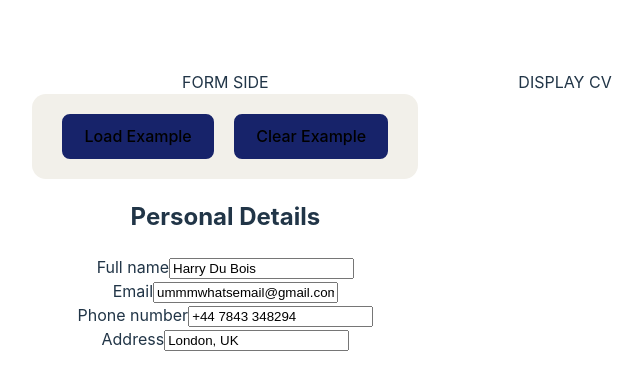
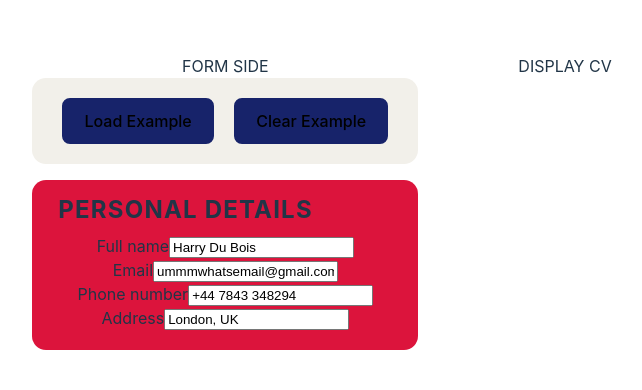
Before and after one commit to JHoldsworth23/cv-maker, a React (Vite) app: page / in a window 1280 px wide. Shown: the part 190-580 px from the top of the page, without its empty margins (318-960 px from the left). Built offline with nearby package versions, Linux system fonts and the light colour scheme.

Commit message:
add class names and style for the personal form

```diff
--- a/src/components/personal/personal-form.jsx
+++ b/src/components/personal/personal-form.jsx
@@ -1,5 +1,6 @@
 /* eslint-disable react/prop-types */
 import FormInput from "../form-input";
+import "../../styles/personal-form.css";
 
 export default function PersonalForm({
     fullName,
@@ -9,9 +10,9 @@ export default function PersonalForm({
     onChange
 }) {
     return (
-        <div>
-            <form>
-                <h2>Personal Details</h2>
+        <div className="form-container">
+            <form className="personal-form">
+                <h2 className="form-heading">Personal Details</h2>
                 <FormInput
                   id="fullName"
                   type="text"
--- /dev/null
+++ b/src/styles/personal-form.css
@@ -0,0 +1,14 @@
+.personal-form {
+    background-color: crimson;
+    padding: 12px 26px 20px;
+    border-radius: 14px;
+    margin: 16px 0;
+}
+
+.form-heading {
+    text-align: start;
+    text-transform: uppercase;
+    letter-spacing: 1.2px;
+    margin: 0;
+    margin-bottom: 6px;
+}
```
